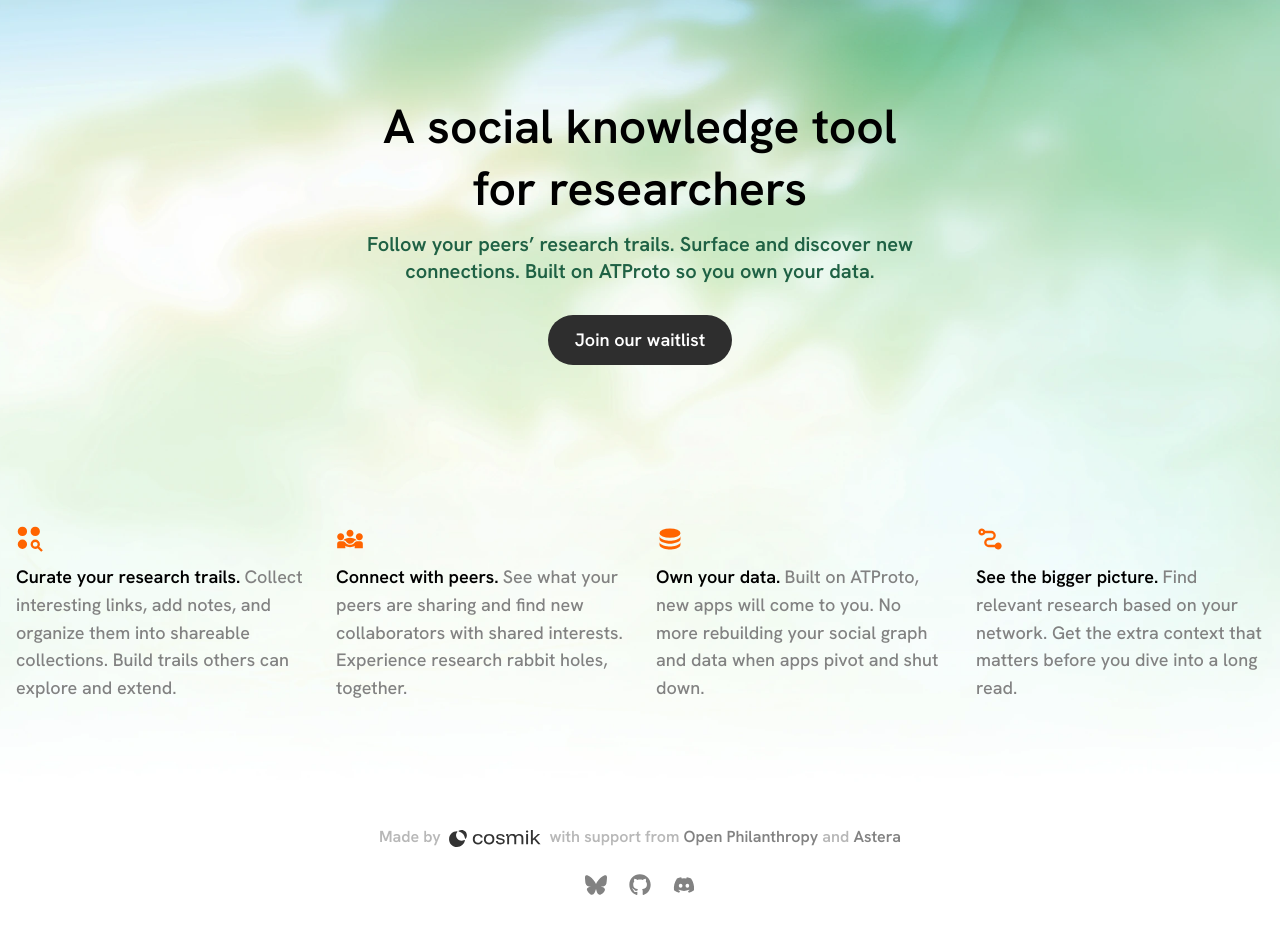
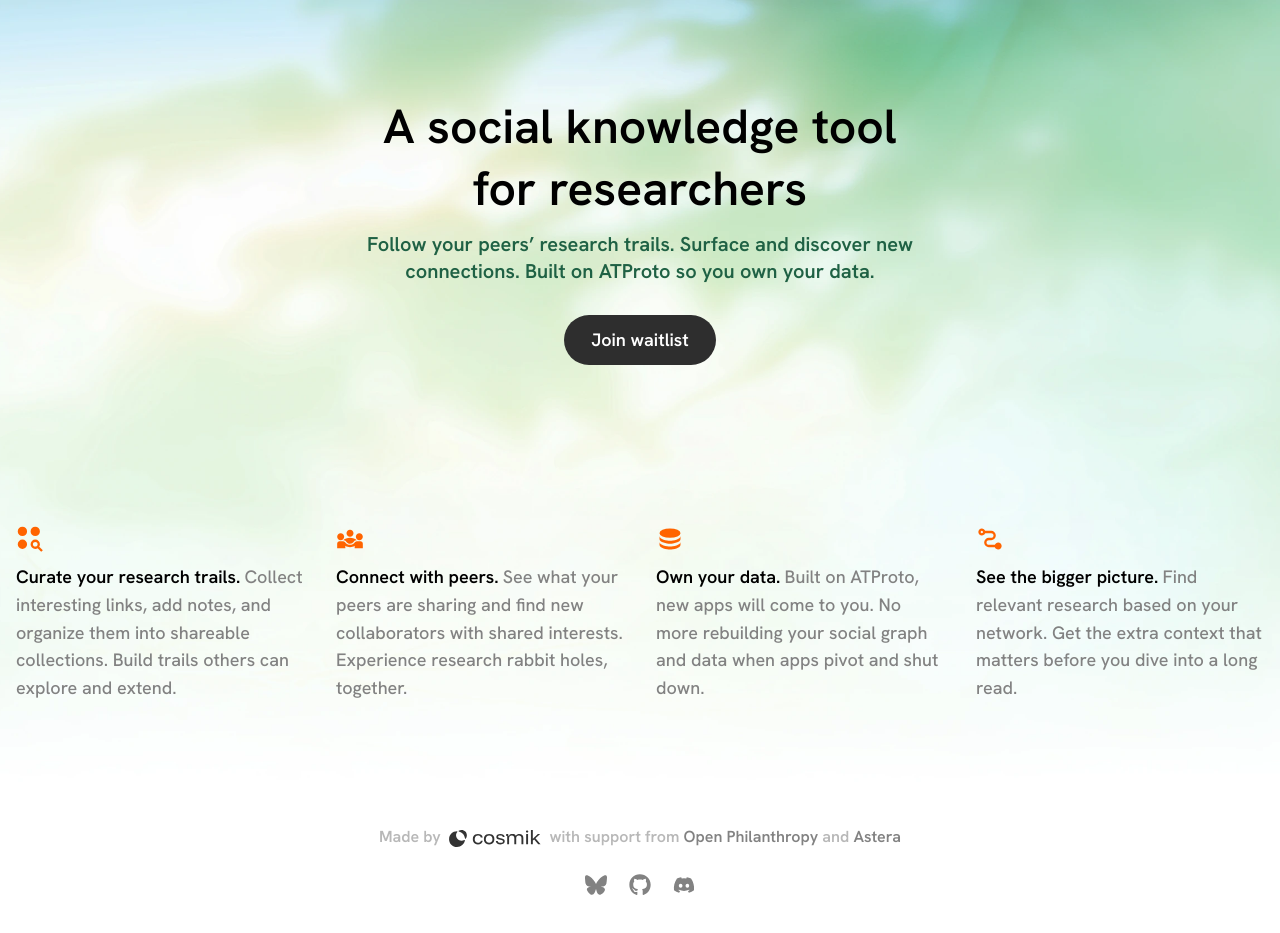
Before and after one commit to weswalla/atproto-semble, a Next.js app in the folder src/webapp/: page / in a window 1280 px wide. Built offline with nearby package versions, Linux system fonts and the light colour scheme.

Commit message:
chore: update waitlist title

```diff
--- a/src/webapp/components/LandingPage.tsx
+++ b/src/webapp/components/LandingPage.tsx
@@ -46,7 +46,7 @@ export default function LandingPage() {
                   color="dark"
                   mt={'lg'}
                 >
-                  Join our waitlist
+                  Join waitlist
                 </Button>
               </Stack>
 
```
